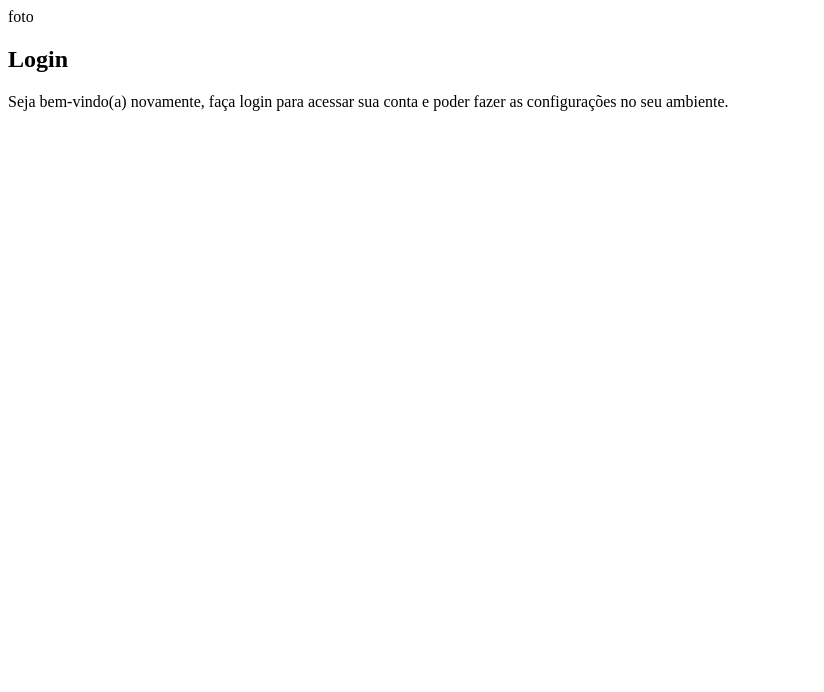
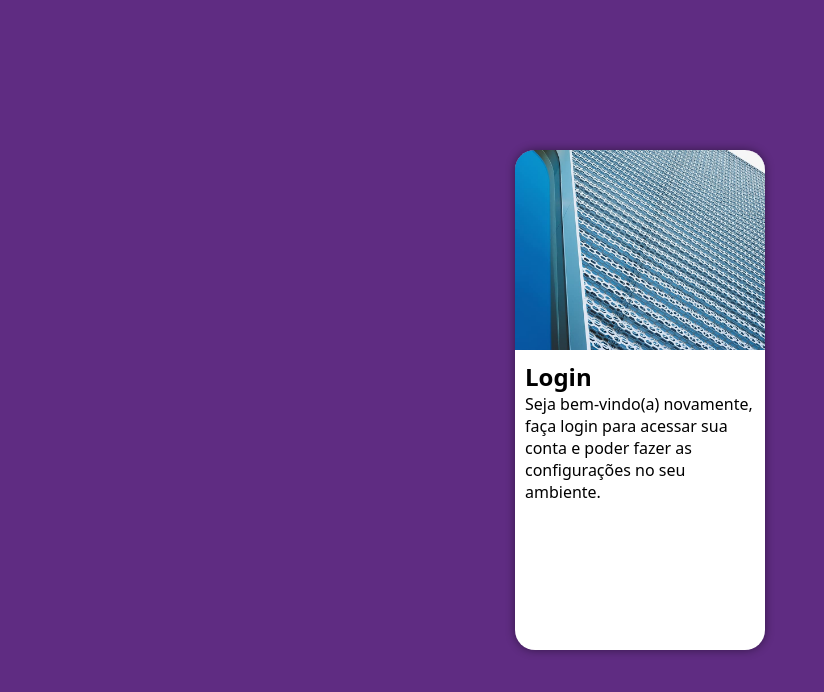
Before and after one commit to renatonmenezes/projeto-login, a plain HTML site: page index.html in a window 1280 px wide. Shown: the whole page, without its empty margins (0-824 px from the left). Drawn offline with Linux system fonts and the light colour scheme.

Commit message:
atualização do projeto login

```diff
--- a/estilos/style.css
+++ b/estilos/style.css
@@ -5,3 +5,49 @@
     verde: #49a09d
     lilás: #5f2c82
 */
+
+* {
+    font-family: system-ui, -apple-system, BlinkMacSystemFont, 'Segoe UI', Roboto, Oxygen, Ubuntu, Cantarell, 'Open Sans', 'Helvetica Neue', sans-serif;
+    padding: 0px;
+    margin: 0px;
+    box-sizing: border-box;
+}
+
+body, html {
+   background-color: #5f2c82;
+   height: 100vh;
+   width: 100vw;
+}
+
+main {
+    position: relative;
+    height: 100vh;
+   width: 100vw;
+}
+
+#login {
+    position: absolute;
+    top: 50%; /* deixa a imagem no centro da tela */
+    left: 50%; /* deixa a imagem no centro da tela */
+    transform: translate(-50%, -50%); /* deixa a imagem no centro da tela */
+    overflow: hidden;
+
+    background-color: white;
+    width: 250px;
+    height: 500px;
+    border-radius: 20px;
+    box-shadow: 0px 0px 10px rgba(0, 0, 0, 0.450);
+}
+
+#login > #imagem {
+    display: block;
+    background: #5f2c82 url(../imagens/metal.jpg) no-repeat;
+    background-size: cover;
+    background-position: left bottom;
+    height: 200px;
+}
+
+#login > #formulario {
+    display: block;
+    padding: 10px;
+}
--- a/index.html
+++ b/index.html
@@ -12,7 +12,7 @@
     <main>
         <section id="login">
             <div id="imagem">
-                foto
+               <!-- aqui vai a imagem nas CCS -->
             </div>
             <div id="formulario">
                 <h1>Login</h1>
```
